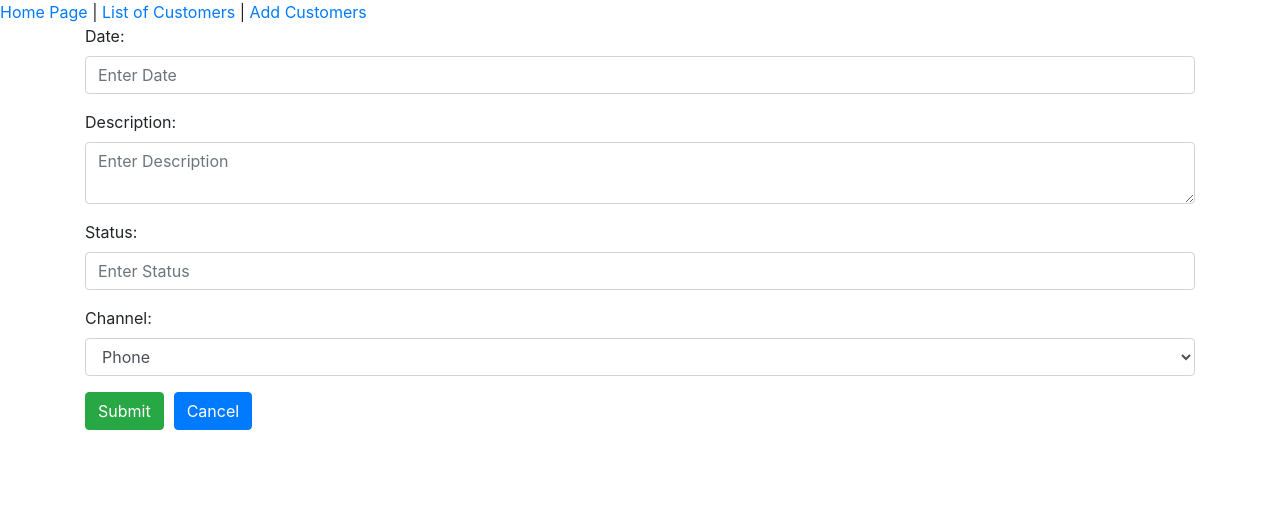
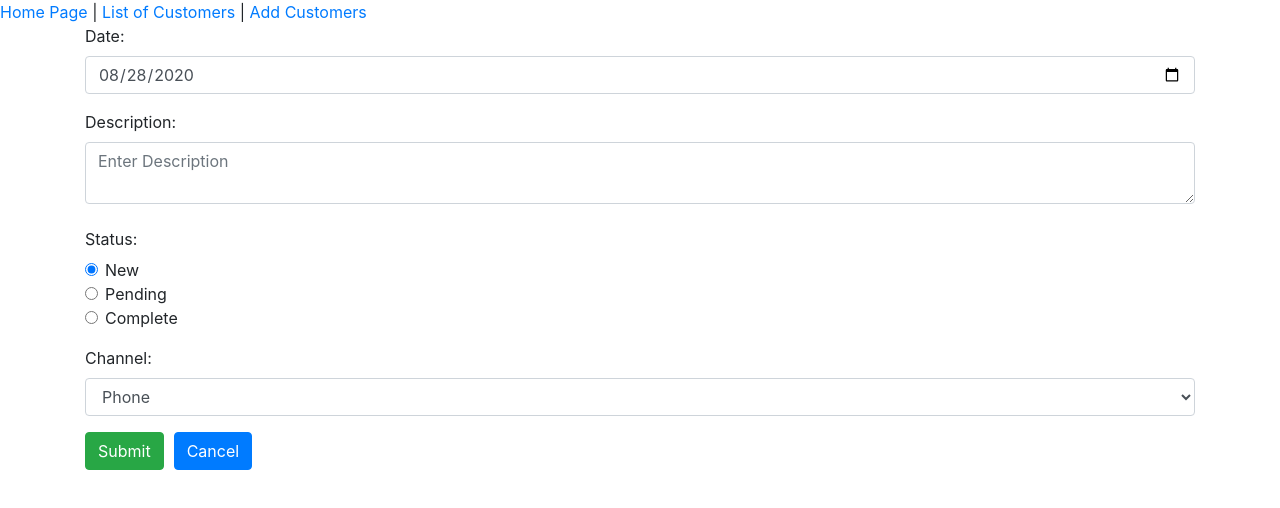
Before and after one commit to dhungel471/CRMCustomerFrontEnd, a React (Create React App) app: page /api/customers/1/interactions/new in a window 1280 px wide. Shown: the top 508 px of the page. Built offline with nearby package versions, Linux system fonts and the light colour scheme.

Commit message:
Added  fields for customer interaction form.

```diff
--- a/src/component/AddCustomerInteractions.js
+++ b/src/component/AddCustomerInteractions.js
@@ -2,6 +2,7 @@ import React, { useState } from 'react';
 import { useDispatch } from "react-redux";
 import { addCustomerInteraction } from '../actions/customerInteractionAction';
 import { useHistory } from "react-router-dom";
+import { formatDate } from './utils';
 
 const AddCustomerInteractions = (props) => {
 
@@ -10,21 +11,27 @@ const AddCustomerInteractions = (props) => {
     const dispatch = useDispatch();
     const slug = props.match.params.id;
 
-    const [date, setDate] = useState('');
+    const [date, setDate] = useState(formatDate(new Date()));
     const [description, setDescription] = useState('');
-    const [status, setStatus] = useState('');
     const [channel, setChannel] = useState('phone');
+    const [status, setStatus] = useState('new');
 
     const handleSubmit = (event) => {
         event.preventDefault();
         const interaction = {
             customerId: slug ? slug : '',
-            date,
+            createdDate: date,
             status,
             description,
             channel
         }
         dispatch(addCustomerInteraction(interaction));
+
+        history.push(`/api/customers/${slug}/interactions`);
+    }
+
+    const onStatusChange = (event) => {
+        setStatus(event.target.value);
     }
 
     function handleCancel(event) {
@@ -38,9 +45,9 @@ const AddCustomerInteractions = (props) => {
             <form onSubmit={handleSubmit}>
                 <div className="form-group">
                     <label htmlFor="date">Date:</label>
-                    <input className="form-control" id="date" aria-describedby="date" placeholder="Enter Date"
-                           value={date} onChange={e => setDate(e.target.value)}/>
+                    <input className="form-control" type="date" id="date" name="date" value={date} onChange={e => setDate(e.target.value)}/>
                 </div>
+
                 <div className="form-group">
                     <label htmlFor="description">Description:</label>
                     <textarea className="form-control" id="description" aria-describedby="description"
@@ -48,11 +55,52 @@ const AddCustomerInteractions = (props) => {
                               value={description} onChange={e => setDescription(e.target.value)}>
                     </textarea>
                 </div>
-                <div className="form-group">
-                    <label htmlFor="status">Status:</label>
-                    <input className="form-control" id="status" aria-describedby="status" placeholder="Enter Status"
-                           value={status} onChange={e => setStatus(e.target.value)}/>
-                </div>
+                <fieldset className="form-group">
+                    <legend className="col-form-label">Status:</legend>
+                    <div className="row">
+                        <div className="col-sm-10">
+                            <div className="form-check">
+                            <input
+                                className="form-check-input"
+                                type="radio"
+                                name="status"
+                                id="new"
+                                value="new"
+                                checked={status === "new"}
+                                onChange={onStatusChange} />
+                            <label className="form-check-label" htmlFor="new">
+                                New
+                            </label>
+                            </div>
+                            <div className="form-check">
+                            <input
+                                className="form-check-input"
+                                type="radio"
+                                name="status"
+                                id="pending"
+                                value="pending"
+                                checked={status === "pending"}
+                                onChange={onStatusChange} />
+                            <label className="form-check-label" htmlFor="pending">
+                                Pending
+                            </label>
+                            </div>
+                            <div className="form-check disabled">
+                            <input
+                                className="form-check-input"
+                                type="radio"
+                                name="status"
+                                id="complete"
+                                value="complete"
+                                checked={status === "complete"}
+                                onChange={onStatusChange} />
+                            <label className="form-check-label" htmlFor="complete">
+                                Complete
+                            </label>
+                            </div>
+                        </div>
+                    </div>
+                </fieldset>
                 <div className="form-group">
                     <label htmlFor="channel">Channel:</label>
                     <select className="form-control" id="status" aria-describedby="status"
--- a/src/component/CustomerInteractions.js
+++ b/src/component/CustomerInteractions.js
@@ -40,7 +40,7 @@ const CustomerInteractions = (props) => {
                 {customerInteractionsList.length > 0 && customerInteractionsList.map((customerInteraction) => {
                     return (
                         <tr key={customerInteraction.id}>
-                            <td>{customerInteraction.date}</td>
+                            <td>{customerInteraction.createdDate}</td>
                             <td>{customerInteraction.status}</td>
                             <td>{customerInteraction.description}</td>
                             <td>{customerInteraction.channel}</td>
--- /dev/null
+++ b/src/component/utils.js
@@ -0,0 +1,13 @@
+export function formatDate(date) {
+    var d = new Date(date),
+        month = '' + (d.getMonth() + 1),
+        day = '' + d.getDate(),
+        year = d.getFullYear();
+
+    if (month.length < 2)
+        month = '0' + month;
+    if (day.length < 2)
+        day = '0' + day;
+
+    return [year, month, day].join('-');
+}
```
